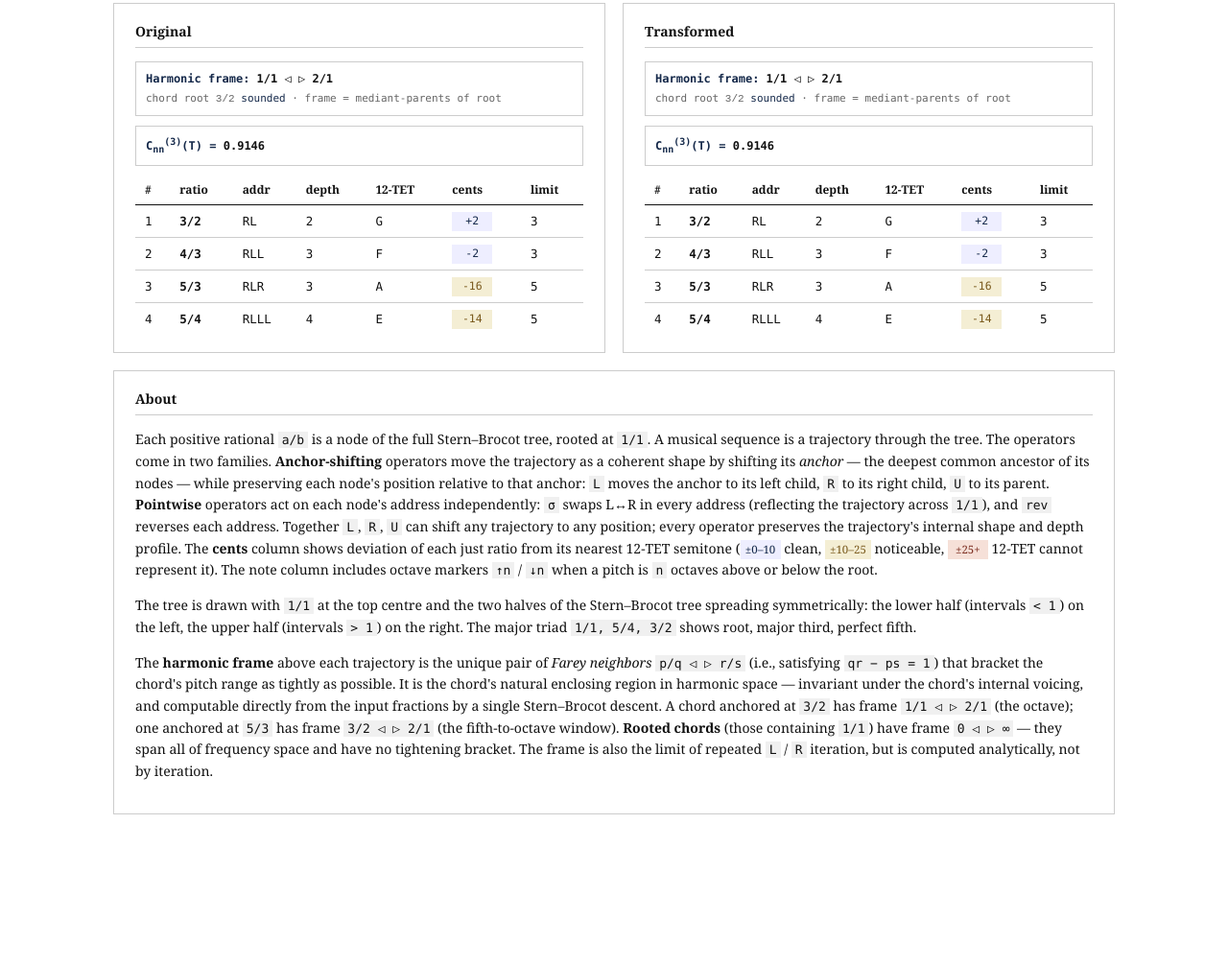
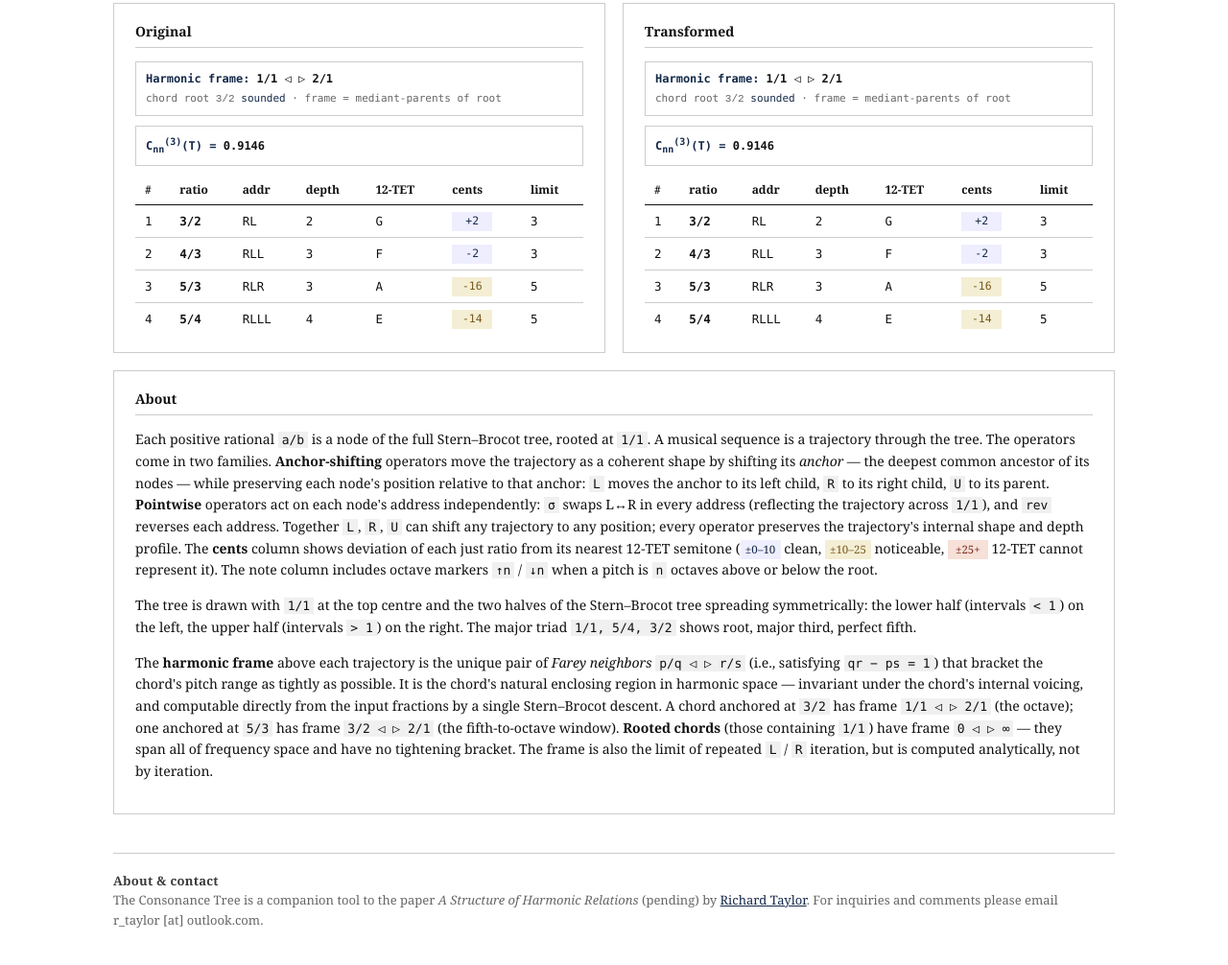
Before and after one commit to r-h-taylor/consonance-tree, a plain HTML site: page index.html in a window 1280 px wide. Shown: the part 1228-2234 px from the top of the page at 96% size. Before the commit the page ends 2155 px from the top, so only its background shows below. Drawn offline with Linux system fonts and the light colour scheme.

Commit message:
Footer: link author to Scholar, add email contact

```diff
--- a/index.html
+++ b/index.html
@@ -393,6 +393,12 @@
       <code>R</code> iteration, but is computed analytically, not by iteration.
     </p>
   </div>
+
+  <footer style="margin-top:40px;padding-top:18px;border-top:1px solid var(--line);font-size:13px;color:var(--muted);line-height:1.6;">
+    <span style="color:var(--ink-soft);font-weight:600;letter-spacing:.02em;">About &amp; contact</span><br>
+    The Consonance Tree is a companion tool to the paper <em>A Structure of Harmonic Relations</em> (pending) by <a href="https://scholar.google.com/citations?user=N6dbY7QAAAAJ&amp;hl=en" target="_blank" rel="noopener noreferrer">Richard&nbsp;Taylor</a>.
+    For inquiries and comments please email r_taylor&nbsp;[at]&nbsp;outlook.com.
+  </footer>
 </div>
 
 <script>
```
